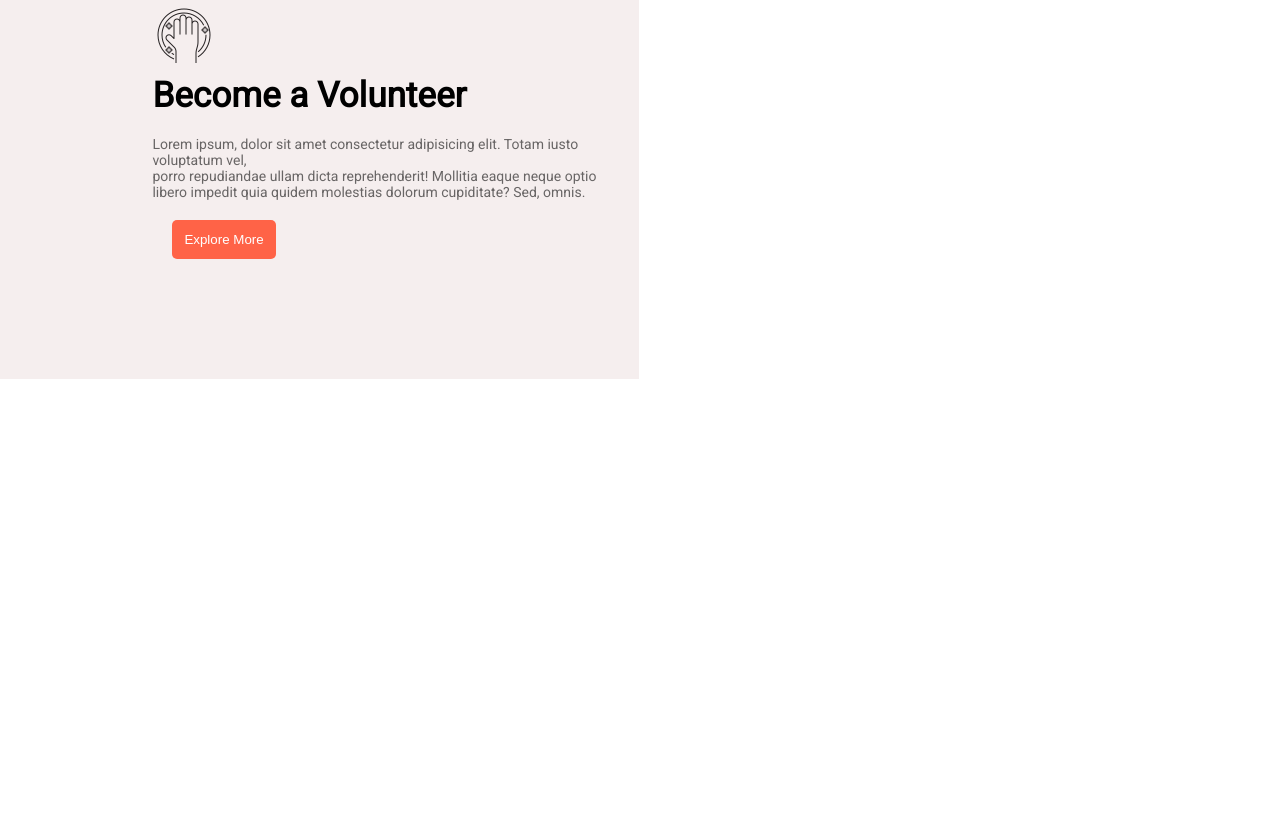
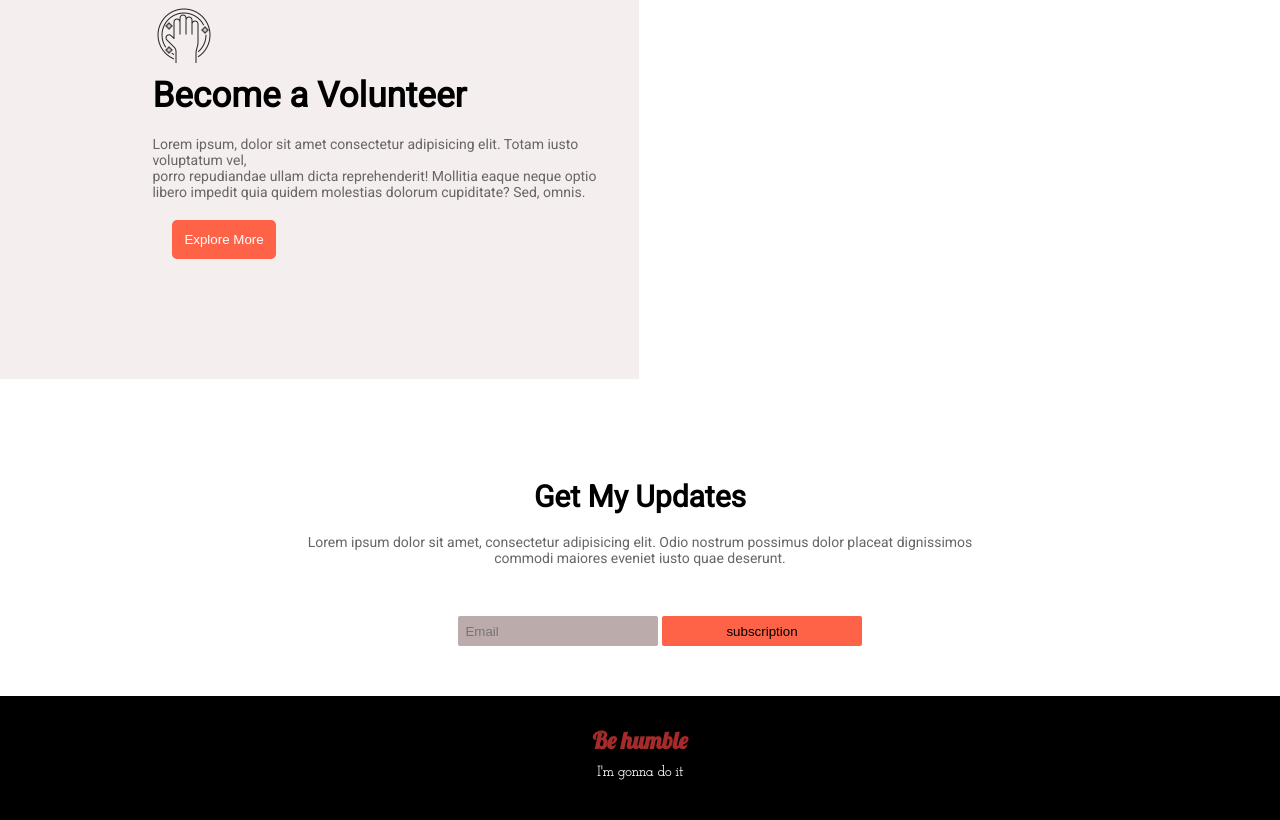
Before and after one commit to saeami/donate-now, a plain HTML site: page index.html in a window 1280 px wide. Shown: the part 2504-3324 px from the top of the page. Before the commit the page ends 2883 px from the top, so only its background shows below. Drawn offline with Linux system fonts and the light colour scheme.

Commit message:
final commit

```diff
--- a/index.html
+++ b/index.html
@@ -10,6 +10,14 @@
     <link rel="preconnect" href="https://fonts.googleapis.com">
     <link rel="preconnect" href="https://fonts.gstatic.com" crossorigin>
     <link href="https://fonts.googleapis.com/css2?family=Poppins:wght@300;400;500;600;700&family=Roboto&display=swap" rel="stylesheet">
+
+    <link rel="preconnect" href="https://fonts.googleapis.com">
+    <link rel="preconnect" href="https://fonts.gstatic.com" crossorigin>
+    <link href="https://fonts.googleapis.com/css2?family=Lobster&family=Poppins:wght@300;400;500;600;700&family=Roboto&display=swap" rel="stylesheet">
+
+    <link rel="preconnect" href="https://fonts.googleapis.com">
+    <link rel="preconnect" href="https://fonts.gstatic.com" crossorigin>
+    <link href="https://fonts.googleapis.com/css2?family=Josefin+Slab:wght@100&display=swap" rel="stylesheet">
 
 </head>
 <body>
@@ -108,23 +116,36 @@
 <section>
 <div>
 <div id="height" class="bonus">
-    <h1> <span class="color">Story About</span> <br>What We Do </h1>
-    <p class="p5">Lorem ipsum, dolor sit amet consectetur adipisicing elit. Totam iusto voluptatum vel, <br> porro repudiandae ullam dicta reprehenderit! Mollitia eaque neque optio <br> libero impedit quia quidem molestias dolorum cupiditate? Sed, omnis.</p>
+        <h1> <span class="color">Story About</span> <br>What We Do </h1>
+         <p class="p5">Lorem ipsum, dolor sit amet consectetur adipisicing elit. Totam iusto voluptatum vel, <br> porro repudiandae ullam dicta reprehenderit! Mollitia eaque neque optio <br> libero impedit quia quidem molestias dolorum cupiditate? Sed, omnis.</p>
 
     <button class="explore-button">Explore More</button>
 </div>
 
 <div class="bonus">
-    <img src="icons/vol.png" alt="">
-    <h3> Become a Volunteer </h3>
-    <p class="p5">Lorem ipsum, dolor sit amet consectetur adipisicing elit. Totam iusto voluptatum vel, <br> porro repudiandae ullam dicta reprehenderit! Mollitia eaque neque optio <br> libero impedit quia quidem molestias dolorum cupiditate? Sed, omnis.</p>
+        <img src="icons/vol.png" alt="">
+        <h3> Become a Volunteer </h3>
+        <p class="p5">Lorem ipsum, dolor sit amet consectetur adipisicing elit. Totam iusto voluptatum vel, <br> porro repudiandae ullam dicta reprehenderit! Mollitia eaque neque optio <br> libero impedit quia quidem molestias dolorum cupiditate? Sed, omnis.</p>
 
     <button class="explore-button">Explore More</button>
 </div>
+</div>
+</section>
 
+<div>
+        <h1 class="update">Get My Updates</h1>
+        <p class="p6">Lorem ipsum dolor sit amet, consectetur adipisicing elit. Odio nostrum possimus dolor placeat dignissimos <br> commodi maiores eveniet iusto quae deserunt. </p>
+    <div class="box">
+        <input class="email" type="text" placeholder="  Email">
+        <button class="red-color">subscription</button>
+    </div>
 
 </div>
-</section>
+
+<footer class="last">
+    <h3>Be humble</h3>
+    <h5 class="another-font">I'm gonna do it</h5>
+</footer>
 
 
 </body>
--- a/style.css
+++ b/style.css
@@ -175,3 +175,56 @@ body{
 .explore-button:hover{
     border: 2px solid black;
 }
+
+.update{
+    text-align: center;
+    font-size: 30px;
+    color: black;
+    margin-top: 100px;
+}
+
+.p6{
+    color: rgb(104, 101, 101);
+    font-size: 14px;
+    padding-top: 20px;
+    text-align: center;
+    padding-bottom: 50px;
+}
+
+.email{
+    color: black;
+    width: 200px;
+    height: 30px;
+    border: none;
+    border-radius: 2px;
+    margin-left: 40px;
+    margin-bottom: 50px;
+    background-color: rgb(187, 171, 171);
+}
+
+.red-color{
+    background-color: tomato;
+    margin-bottom: 50px;
+    width: 200px;
+    height: 30px;
+    border: none;
+    border-radius: 2px;
+}
+
+.last{
+    font-family: 'Lobster', cursive;
+    font-size: 20px;
+    color: brown;
+    background-color: black;
+    padding: 30px;
+    text-align: center;
+
+}
+
+.another-font{
+    font-family: 'Josefin Slab', serif;
+    color: white;
+    font-size: 14px;
+    padding: 10px;
+
+}
```
